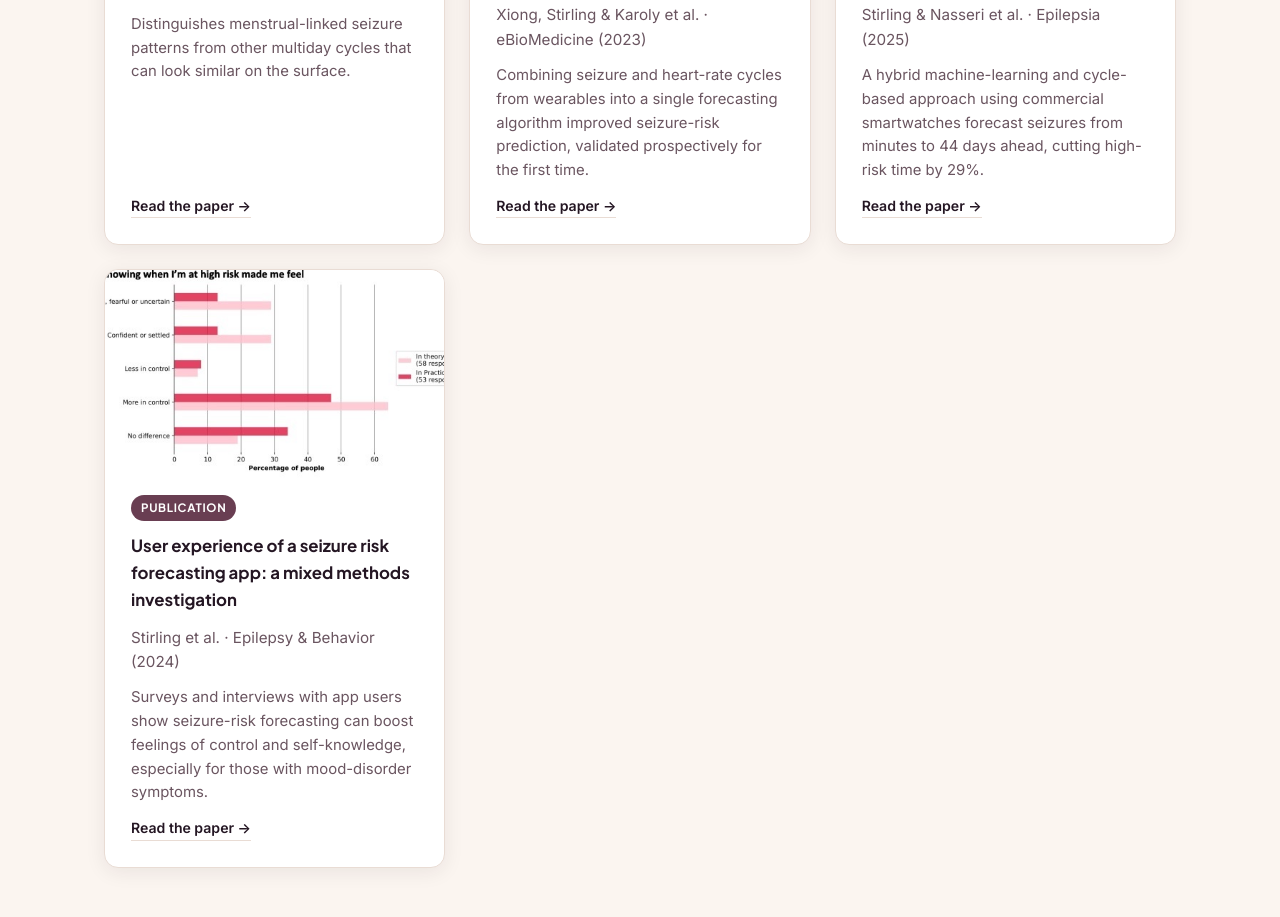
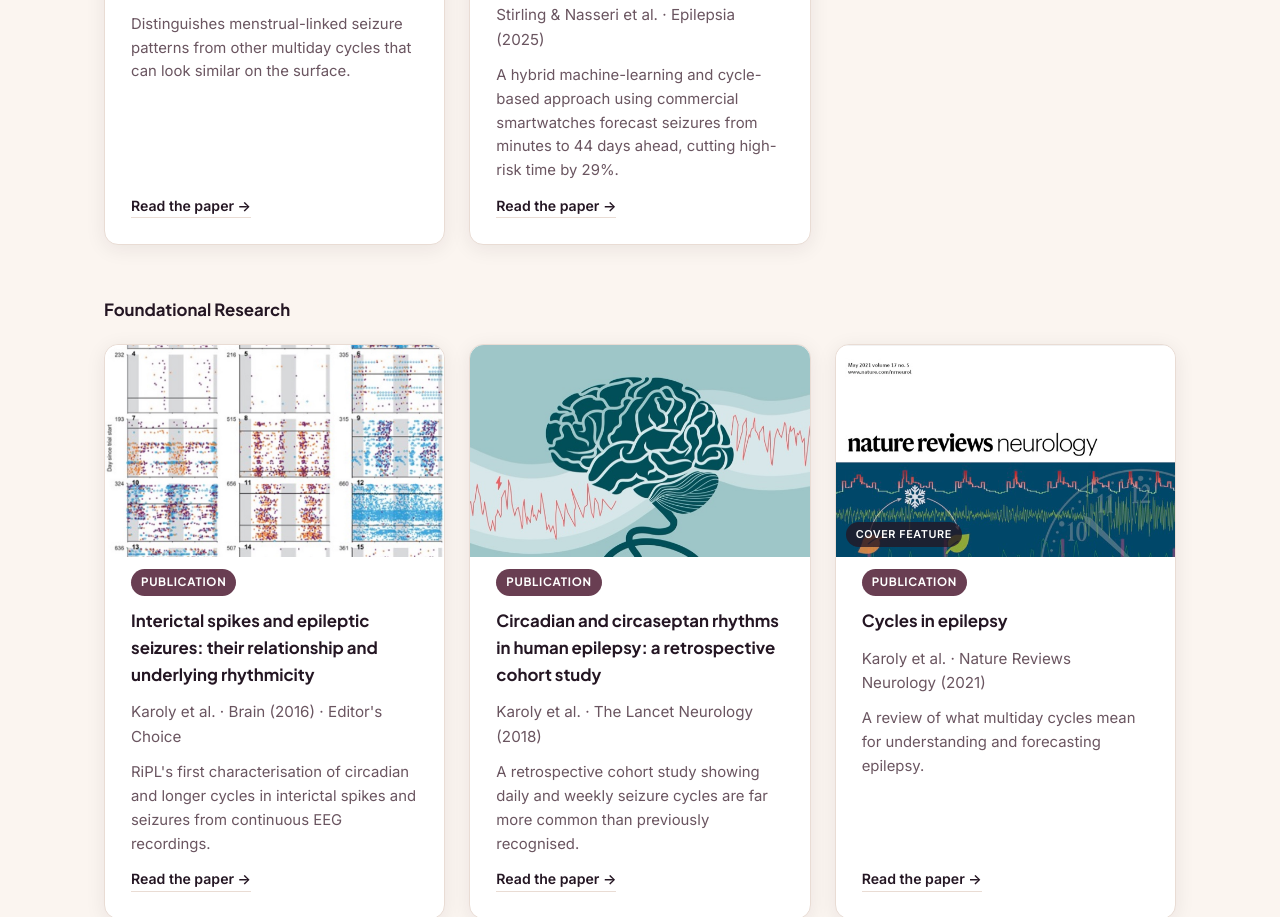
Before and after one commit to RiPLresearch/RiPLresearch.github.io, a plain HTML site: page publications.html in a window 1280 px wide. Shown: the part 2463-3380 px from the top of the page. Drawn offline with Linux system fonts and the light colour scheme.

Commit message:
Remove UX app paper from Recent Papers; move Xiong 2023 to Foundational Research
Co-Authored-By: Claude Sonnet 5.5 <noreply@anthropic.com>

```diff
--- a/publications.html
+++ b/publications.html
@@ -137,17 +137,6 @@
 
       <div class="card pub-card">
         <div class="pub-card-media">
-          <img class="pub-card-image" src="assets/cover-ebiomedicine-2023-xiong.jpg" alt="Illustration of hands holding a smartphone with a seizure risk forecast app, next to a wearable wristband">
-        </div>
-        <span class="badge publication">Publication</span>
-        <h3>Forecasting seizure likelihood from cycles of self-reported events and heart rate: a prospective pilot study</h3>
-        <p class="pub-meta">Xiong, Stirling &amp; Karoly et al. · eBioMedicine (2023)</p>
-        <p class="blurb">Combining seizure and heart-rate cycles from wearables into a single forecasting algorithm improved seizure-risk prediction, validated prospectively for the first time.</p>
-        <a class="read-more" href="https://www.thelancet.com/journals/ebiom/article/PIIS2352-3964(23)00221-9/fulltext" target="_blank" rel="noopener">Read the paper →</a>
-      </div>
-
-      <div class="card pub-card">
-        <div class="pub-card-media">
           <img class="pub-card-image" src="assets/cover-epilepsia-2025-forecasting.jpg" alt="App screenshots of a seizure warning system, seizure risk calendar and wearable heart-rate insights, from the hybrid forecasting paper">
         </div>
         <span class="badge publication">Publication</span>
@@ -155,17 +144,6 @@
         <p class="pub-meta">Stirling &amp; Nasseri et al. · Epilepsia (2025)</p>
         <p class="blurb">A hybrid machine-learning and cycle-based approach using commercial smartwatches forecast seizures from minutes to 44 days ahead, cutting high-risk time by 29%.</p>
         <a class="read-more" href="https://pmc.ncbi.nlm.nih.gov/articles/PMC12344589/" target="_blank" rel="noopener">Read the paper →</a>
-      </div>
-
-      <div class="card pub-card">
-        <div class="pub-card-media">
-          <img class="pub-card-image" src="assets/cover-epilepsybehavior-2024-stirling.jpg" alt="Bar chart showing how knowing seizure risk made app users feel, in theory versus in practice">
-        </div>
-        <span class="badge publication">Publication</span>
-        <h3>User experience of a seizure risk forecasting app: a mixed methods investigation</h3>
-        <p class="pub-meta">Stirling et al. · Epilepsy &amp; Behavior (2024)</p>
-        <p class="blurb">Surveys and interviews with app users show seizure-risk forecasting can boost feelings of control and self-knowledge, especially for those with mood-disorder symptoms.</p>
-        <a class="read-more" href="https://www.sciencedirect.com/science/article/pii/S1525505024002579" target="_blank" rel="noopener">Read the paper →</a>
       </div>
 
     </div>
@@ -239,6 +217,17 @@
         <p class="pub-meta">Stirling et al. · Brain (2023)</p>
         <p class="blurb">Wearable sleep tracking shows consistent bed and wake times matter more for seizure risk than how long someone sleeps.</p>
         <a class="read-more" href="https://academic.oup.com/brain/article/146/7/2803/6895198" target="_blank" rel="noopener">Read the paper →</a>
+      </div>
+
+      <div class="card pub-card">
+        <div class="pub-card-media">
+          <img class="pub-card-image" src="assets/cover-ebiomedicine-2023-xiong.jpg" alt="Illustration of hands holding a smartphone with a seizure risk forecast app, next to a wearable wristband">
+        </div>
+        <span class="badge publication">Publication</span>
+        <h3>Forecasting seizure likelihood from cycles of self-reported events and heart rate: a prospective pilot study</h3>
+        <p class="pub-meta">Xiong, Stirling &amp; Karoly et al. · eBioMedicine (2023)</p>
+        <p class="blurb">Combining seizure and heart-rate cycles from wearables into a single forecasting algorithm improved seizure-risk prediction, validated prospectively for the first time.</p>
+        <a class="read-more" href="https://www.thelancet.com/journals/ebiom/article/PIIS2352-3964(23)00221-9/fulltext" target="_blank" rel="noopener">Read the paper →</a>
       </div>
 
     </div>
```
